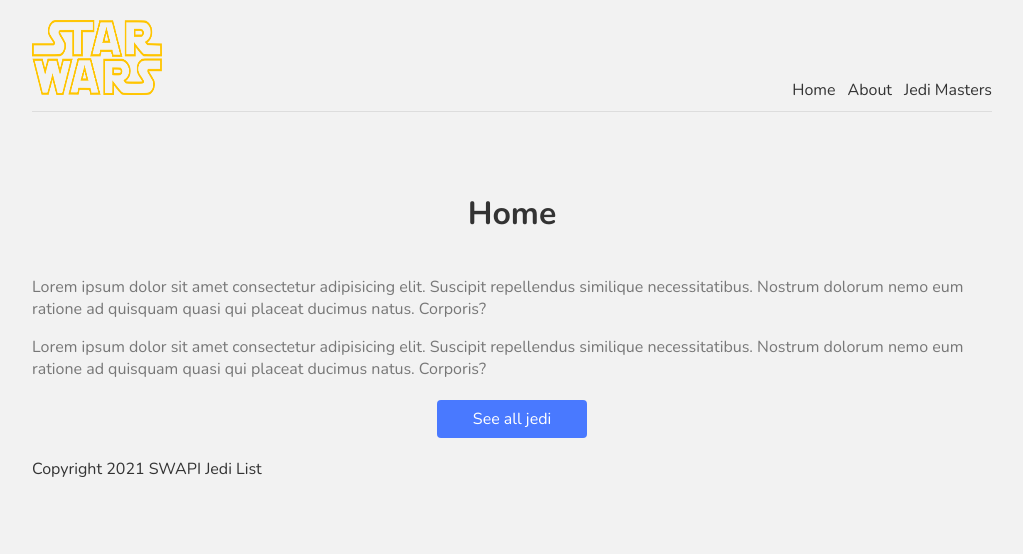
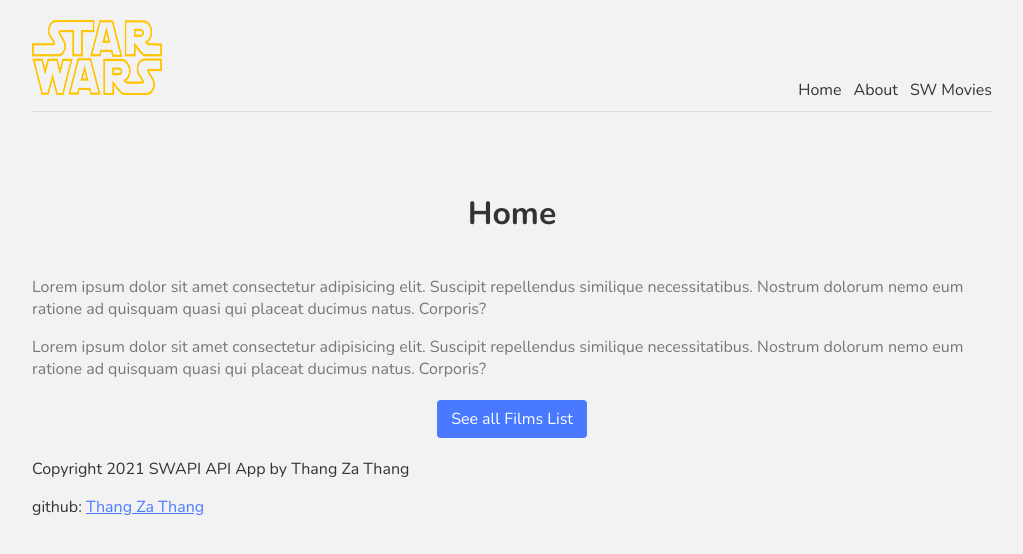
Before and after one commit to thangzathang/swapiApp, a Next.js app: page / in a window 1280 px wide. Shown: the top 554 px of the page, without its empty margins (128-1151 px from the left). Built offline with nearby package versions, Linux system fonts and the light colour scheme.

Commit message:
Film listing page getting api data and styled

```diff
--- a/components/Footer.js
+++ b/components/Footer.js
@@ -1,7 +1,13 @@
 const Footer = () => {
   return (
-    <div>
-      <p>Copyright 2021 SWAPI Jedi List</p>
+    <div className="github">
+      <p>Copyright 2021 SWAPI API App by Thang Za Thang</p>
+      <p>
+        github:{" "}
+        <a href="https://github.com/thangzathang/swapiApp" target="_blank" rel="noreferrer">
+          Thang Za Thang
+        </a>
+      </p>
     </div>
   );
 };
--- a/components/Navbar.js
+++ b/components/Navbar.js
@@ -16,7 +16,7 @@ const Navbar = () => {
         <a>About</a>
       </Link>
       <Link href="/films">
-        <a>Jedi Masters</a>
+        <a>SW Movies</a>
       </Link>
     </nav>
   );
--- a/pages/index.js
+++ b/pages/index.js
@@ -17,7 +17,7 @@ export default function Home() {
         <p className={styles.text}>Lorem ipsum dolor sit amet consectetur adipisicing elit. Suscipit repellendus similique necessitatibus. Nostrum dolorum nemo eum ratione ad quisquam quasi qui placeat ducimus natus. Corporis?</p>
         <p className={styles.text}>Lorem ipsum dolor sit amet consectetur adipisicing elit. Suscipit repellendus similique necessitatibus. Nostrum dolorum nemo eum ratione ad quisquam quasi qui placeat ducimus natus. Corporis?</p>
         <Link href="/films">
-          <a className={styles.btn}>See all jedi</a>
+          <a className={styles.btn}>See all Films List</a>
         </Link>
       </div>
     </>
--- a/styles/globals.css
+++ b/styles/globals.css
@@ -35,3 +35,9 @@ footer {
   color: #777;
   border-top: 1px solid #eaeaea;
 }
+
+/* For Footer github link */
+.github a {
+  color: #4979ff;
+  text-decoration: underline;
+}
```
Also changed, not shown: pages/films/index.js (+32 -3 lines), styles/Films.module.css (added, +11 -0 lines).
